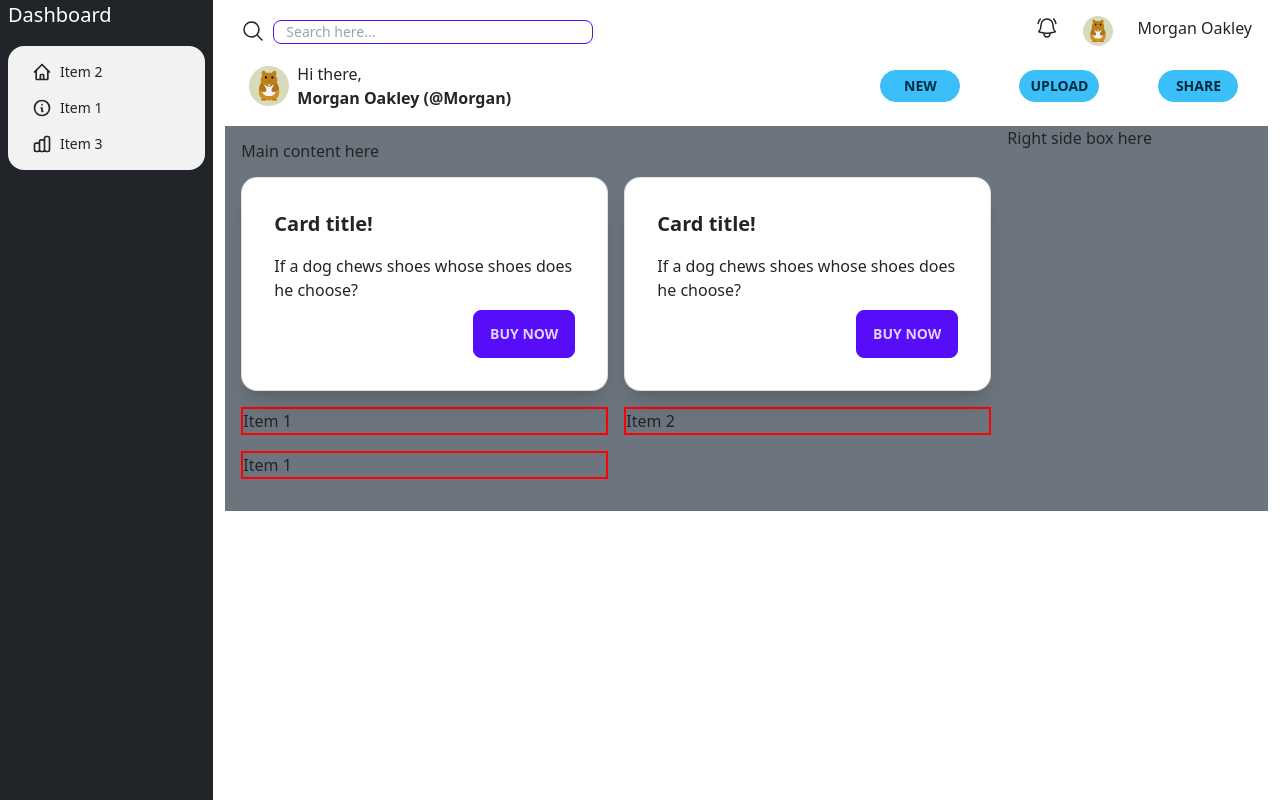
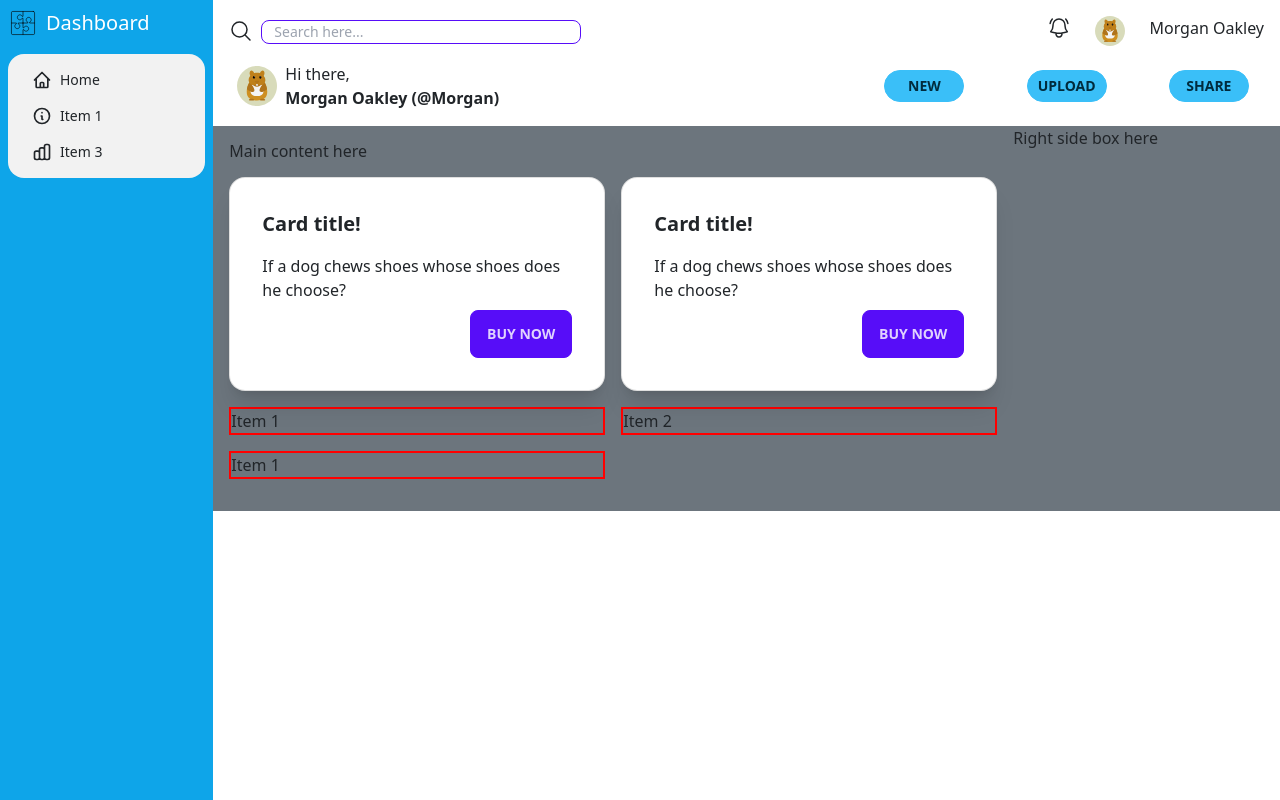
Before and after one commit to yxuan1996/Admin-Dashboard, a plain HTML site: page index.html in a window 1280 px wide. Drawn offline with nearby package versions, Linux system fonts and the light colour scheme.

Commit message:
Fix sidebar colors

```diff
--- a/index.html
+++ b/index.html
@@ -10,19 +10,26 @@
     <link href="./style.css" rel="stylesheet" type="text/css" />
 </head>
 <body>
-    <div class="container mx-auto max-w-full">
-        <div class="row flex-nowrap">
-            <div class="col-auto col-md-3 col-xl-2 px-sm-2 px-0 bg-dark sidebar">
+    <div class="mx-auto max-w-full">
+        <div class="row gx-0 flex-nowrap">
+            <div class="col-auto col-md-3 col-xl-2 px-sm-2 px-0 bg-sky-500 h-screen py-2 px-3">
 
                 <a href="/" class="flex align-items-center pb-3 mb-md-0 me-md-auto text-white text-decoration-none">
-                  <span class="fs-5 d-none d-sm-inline">Dashboard</span>
+                  <span class="fs-5 d-none d-sm-inline-flex gap-2">
+                    <img
+                        src="./src/icons/locus-map-pro-svgrepo-com.svg"
+                        alt="Locus Map Icon"
+                        height="30"
+                        width="30" />
+                    Dashboard
+                  </span>
                 </a>
 
                 <ul class="flex flex-column menu bg-base-200 w-full rounded-box">
                     <li>
                       <a>
                         <svg xmlns="http://www.w3.org/2000/svg" class="h-5 w-5" fill="none" viewBox="0 0 24 24" stroke="currentColor"><path stroke-linecap="round" stroke-linejoin="round" stroke-width="2" d="M3 12l2-2m0 0l7-7 7 7M5 10v10a1 1 0 001 1h3m10-11l2 2m-2-2v10a1 1 0 01-1 1h-3m-6 0a1 1 0 001-1v-4a1 1 0 011-1h2a1 1 0 011 1v4a1 1 0 001 1m-6 0h6" /></svg>
-                      Item 2
+                      Home
                       </a>
                     </li>
                     <li>
--- a/style.css
+++ b/style.css
@@ -1,8 +1,8 @@
 /* Layout Styles */
 
-.sidebar {
+/* .sidebar {
     height: 100vh;
-}
+} */
 
 /* .main-grid {
     display:grid;
```
Also changed, not shown: src/icons/locus-map-pro-svgrepo-com.svg (added).
